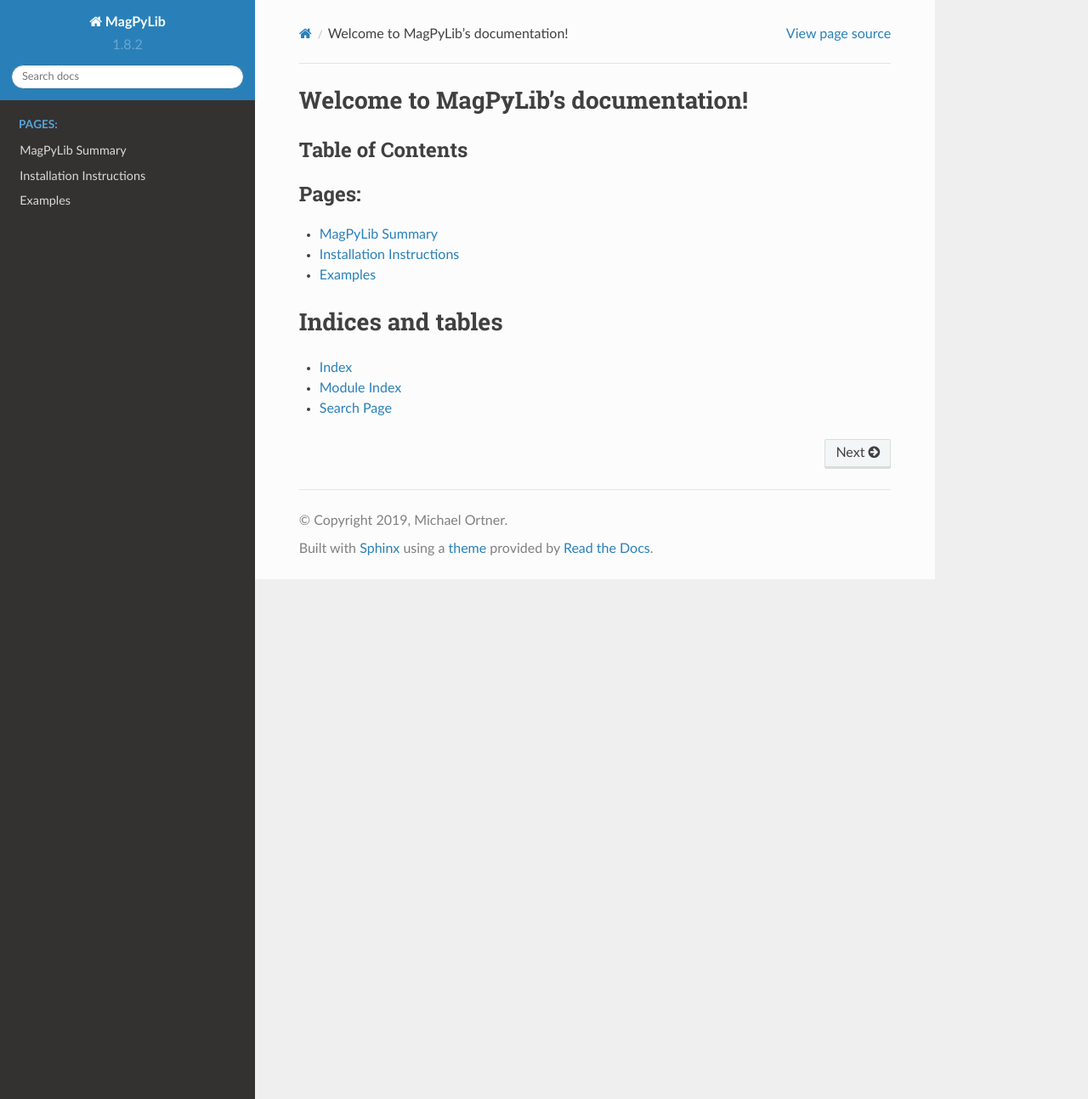
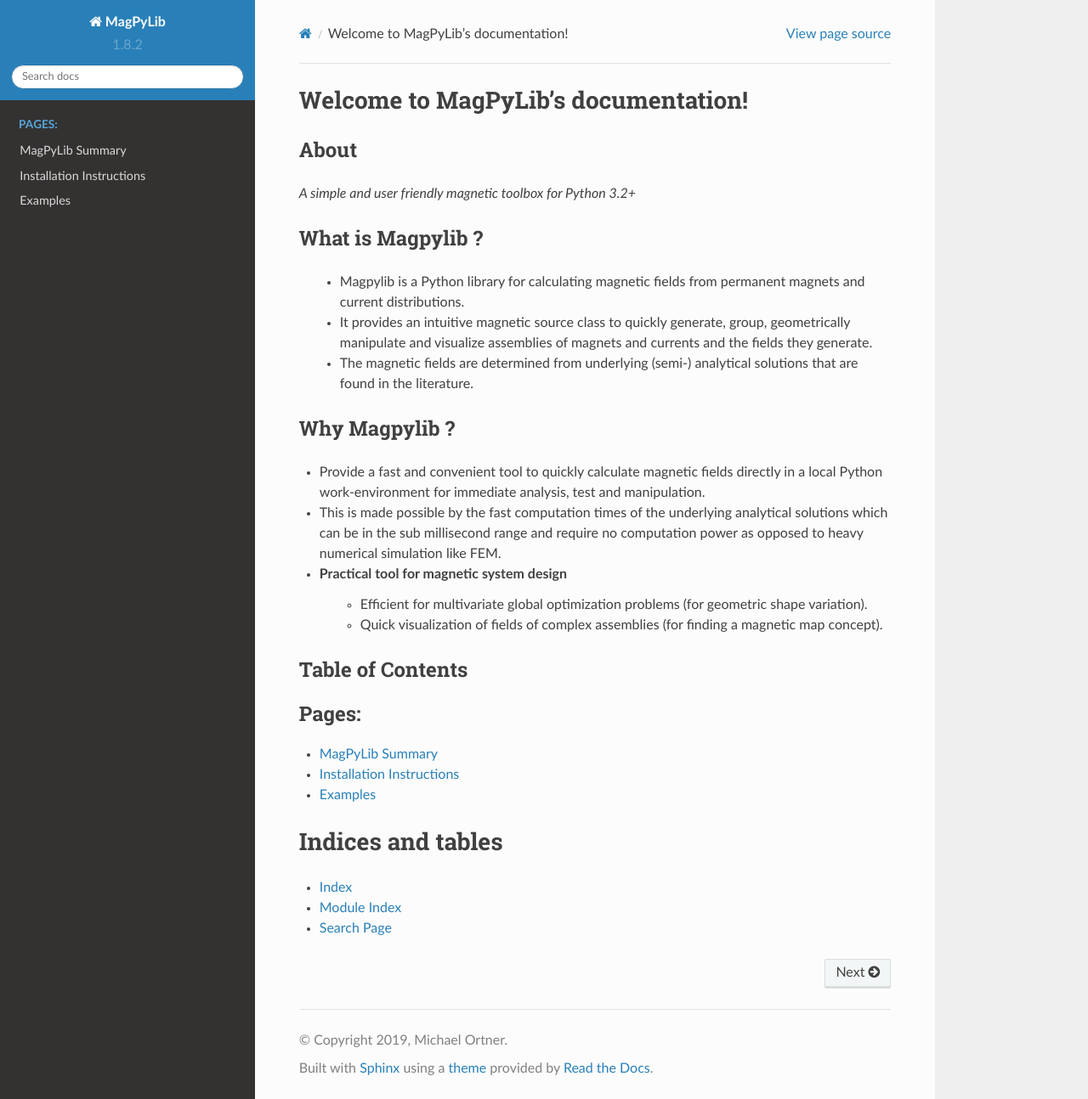
Before and after one commit to magpylib/magpylib, a Sphinx documentation site: the page built from docs/index.rst, in a window 1280 px wide and 1294 px high. Shown: the whole window at 85% size. Built offline with Sphinx 7.4.7 and the Read the Docs theme 2.0.0, drawn with Linux system fonts in a browser that asks for light colours; formulas are drawn with MathJax 3; pages that are not in the unit, such as notebooks, are missing from menus; the version number is read from the project's files by our own code.

```diff
--- a/docs/_pages/how2install.rst
+++ /dev/null
@@ -1,4 +0,0 @@
-Installation Instructions
-=========================
-
-1. Get the thing
--- a/docs/index.rst
+++ b/docs/index.rst
@@ -5,6 +5,26 @@
 
 Welcome to MagPyLib's documentation!
 ====================================
+
+About
+-----
+*A simple and user friendly magnetic toolbox for Python 3.2+*
+
+
+What is Magpylib ?
+------------------
+ - Magpylib is a Python library for calculating magnetic fields from permanent magnets and current distributions.
+ - It provides an intuitive magnetic source class to quickly generate, group, geometrically manipulate and visualize assemblies of magnets and currents and the fields they generate.
+ - The magnetic fields are determined from underlying (semi-) analytical solutions that are found in the literature.
+
+Why Magpylib ?
+--------------
+- Provide a fast and convenient tool to quickly calculate magnetic fields directly in a local Python work-environment for immediate analysis, test and manipulation.
+- This is made possible by the fast computation times of the underlying analytical solutions which can be in the sub millisecond range and require no computation power as opposed to heavy numerical simulation like FEM.
+- Practical tool for magnetic system design
+    - Efficient for multivariate global optimization problems (for geometric shape variation).
+    - Quick visualization of fields of complex assemblies (for finding a magnetic map concept).
+
 
 Table of Contents
 -----------------
```
Also changed, not shown: docs/_pages/how2install.md (added, +5 -0 lines).
